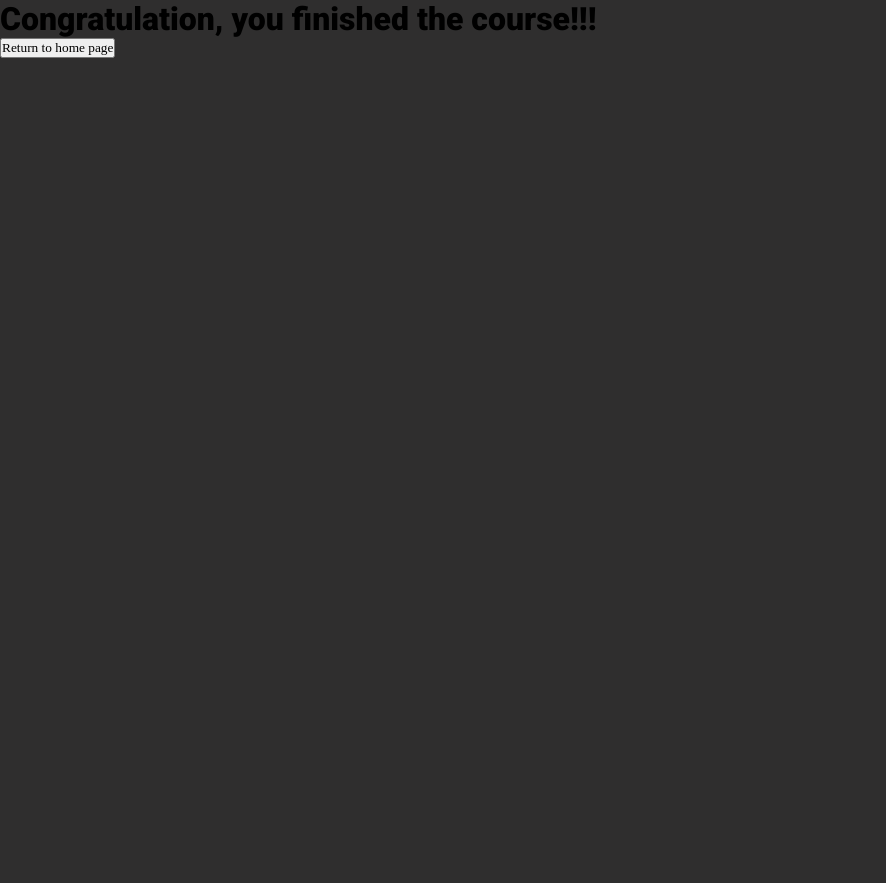
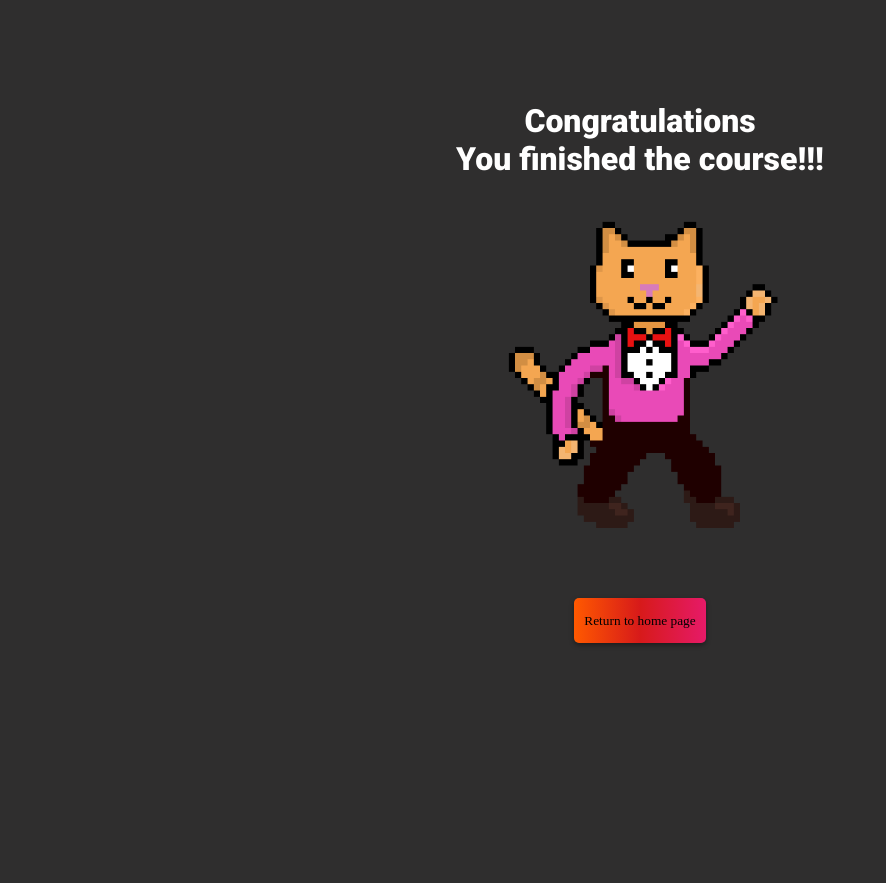
Before and after one commit to mysticBlock/CS50-final-project, a Flask app: page /congratulations in a window 1280 px wide. Shown: the top 883 px of the page, without its empty margins (0-886 px from the left). Before the commit the page ends 58 px from the top, so only its background shows below. Run offline with Flask 3, Linux system fonts and the light colour scheme; a user stored in the database is signed in; parts of the project's set-up code (start-up, migrations or seed data) failed here and were passed over.

Commit message:
congratulations complete

```diff
--- a/static/helpers.js
+++ b/static/helpers.js
@@ -175,6 +175,8 @@ function tutorialLogic(event, counters, paragraph) {
             counters.currentIndex++;
         } else {
             currentChar.classList.remove("correct");
+            // Removes letter-space so padding doesn't get applied when in tutorial level
+            currentChar.classList.remove("letter-space");
             currentChar.classList.add("incorrect");
             currentChar.classList.add("shake");
         }
--- a/static/styles.css
+++ b/static/styles.css
@@ -187,15 +187,15 @@ h1, h2 {
 }
 
 .correct {
-    color: green;
+    color: rgb(77, 226, 77);
 }
 
 .incorrect {
-    color: red;
+    color: rgb(239, 49, 49);
 }
 
 .letter-space.incorrect {
-    opacity: 50%;
+    opacity: 60%;
     padding-right: 10px;
     padding-left: 5px;
 }
@@ -344,3 +344,32 @@ h1, h2 {
     box-shadow: 0 2px 5px 0 rgba(0, 0, 0, 0.4);
     cursor: pointer;
 }
+
+.congratulations {
+    margin-top: 8%;
+    display: flex;
+    flex-direction: column;
+    align-items: center;
+    text-align: center;
+}
+
+.congratulations h1 {
+    color: var(--text-color)
+}
+
+.congratulations img {
+    min-height: 300px;
+    max-height: 400px;
+    margin-bottom: 20px;
+}
+
+.congratulations button {
+    min-height: 45px;
+    min-width: 80px;
+    padding: 10px;
+    background: linear-gradient(90deg, rgb(255, 89, 0), var(--brand-color), rgb(230, 26, 104));
+    border: none;
+    border-radius: 5px;
+    box-shadow: 0 2px 5px 0 rgba(0, 0, 0, 0.4);
+    cursor: pointer;
+}
--- a/templates/levels/congratulations.html
+++ b/templates/levels/congratulations.html
@@ -10,9 +10,11 @@
     <header>
     </header>
     <main>
-        <h1>Congratulation, you finished the course!!!</h1>
+      <div class="congratulations">
+        <h1>Congratulations<br> You finished the course!!!</h1>
+        <img src="static/images/dancing-cat1.gif" alt="dancing cat gif">
         <button onclick="location.href='/'">Return to home page</button>
+      </div>
     </main>
-    <footer></footer>
   </body>
 </html>
```
Also changed, not shown: static/images/dancing-cat1.gif (added), 2 other files.
